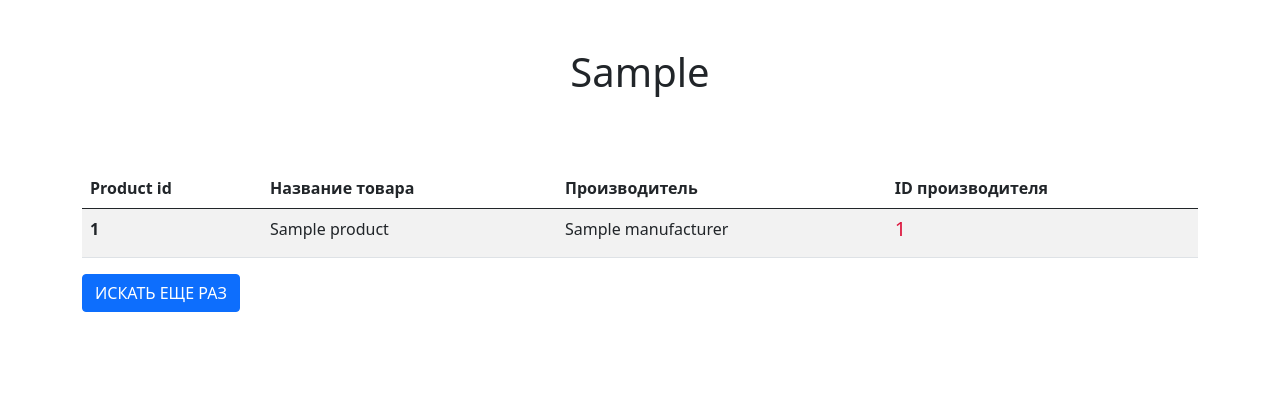
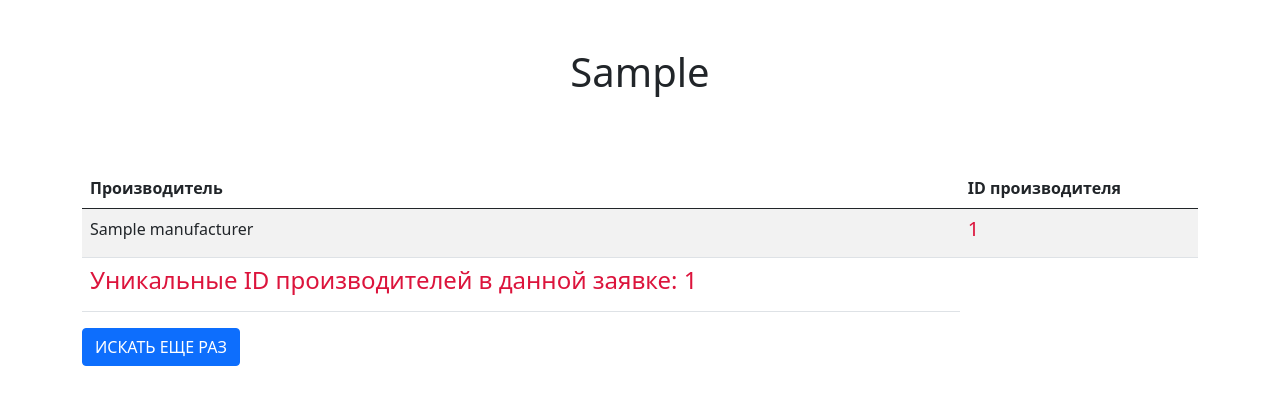
Before and after one commit to mikhail-shchurouski/test_project, a Django app: template trade/templates/trade/search.html in a window 1280 px wide. Shown: the top 405 px of the page. Run offline with Django 3.2, Linux system fonts and the light colour scheme; tables that the repository leaves empty hold one stand-in row (values such as "Sample post"); the template is opened without the code that fills it: values that come from a table or form of the project are taken from there, most other values are stand-ins (such as "Sample title", 1, 10 or a date in 2020).

Commit message:
1)В модели продукт изменил отношение Product -> Manufacturer с OneToOneField на ForeignKey.
2) Добавил в файл view.py в функцию get.id новое меожество из уникальных ID производителей товаров к заявке.

3) Отрендерил новые данные на странице search.html
25.05.2021

```diff
--- a/trade/models.py
+++ b/trade/models.py
@@ -37,7 +37,7 @@ class Product(models.Model):
     """
     name = models.CharField(max_length=255)         # наименование продукта
     description = models.TextField()
-    manufacturer = models.OneToOneField(            # связь один к одному
+    manufacturer = models.ForeignKey(               # связь многие к одному
         Manufacturer,                               # ссылка на производителя
         on_delete=models.SET_DEFAULT,               # при удалении подставляется значение по умолчанию
         default=Manufacturer.get_default_pk         # значение по умолчанию
--- a/trade/templates/trade/search.html
+++ b/trade/templates/trade/search.html
@@ -23,8 +23,6 @@
         <table class="table table-striped table-hover">
             <thead>
             <tr>
-                <th scope="col">Product id</th>
-                <th scope="col">Название товара</th>
                 <th scope="col">Производитель</th>
                 <th scope="col">ID производителя</th>
             </tr>
@@ -32,12 +30,18 @@
             <tbody>
             {% for item_product in products %}
                 <tr>
-                    <th scope="row">{{ item_product.pk }}</th>
-                    <td>{{ item_product.name }}</td>
                     <td>{{ item_product.manufacturer.name }}</td>
                     <td style="color: crimson"><h5>{{ item_product.manufacturer.pk }}</h5></td>
                 </tr>
+
             {% endfor %}
+
+            <tr>
+                <th style="color: crimson"><h4>Уникальные ID производителей в данной
+                    заявке: {{ unique_manufacturer_id }}</h4></th>
+            </tr>
+
+
             </tbody>
         </table>
 
```
Also changed, not shown: trade/views.py (+8 -2 lines), trade/migrations/0002_auto_20210525_1152.py (added).
